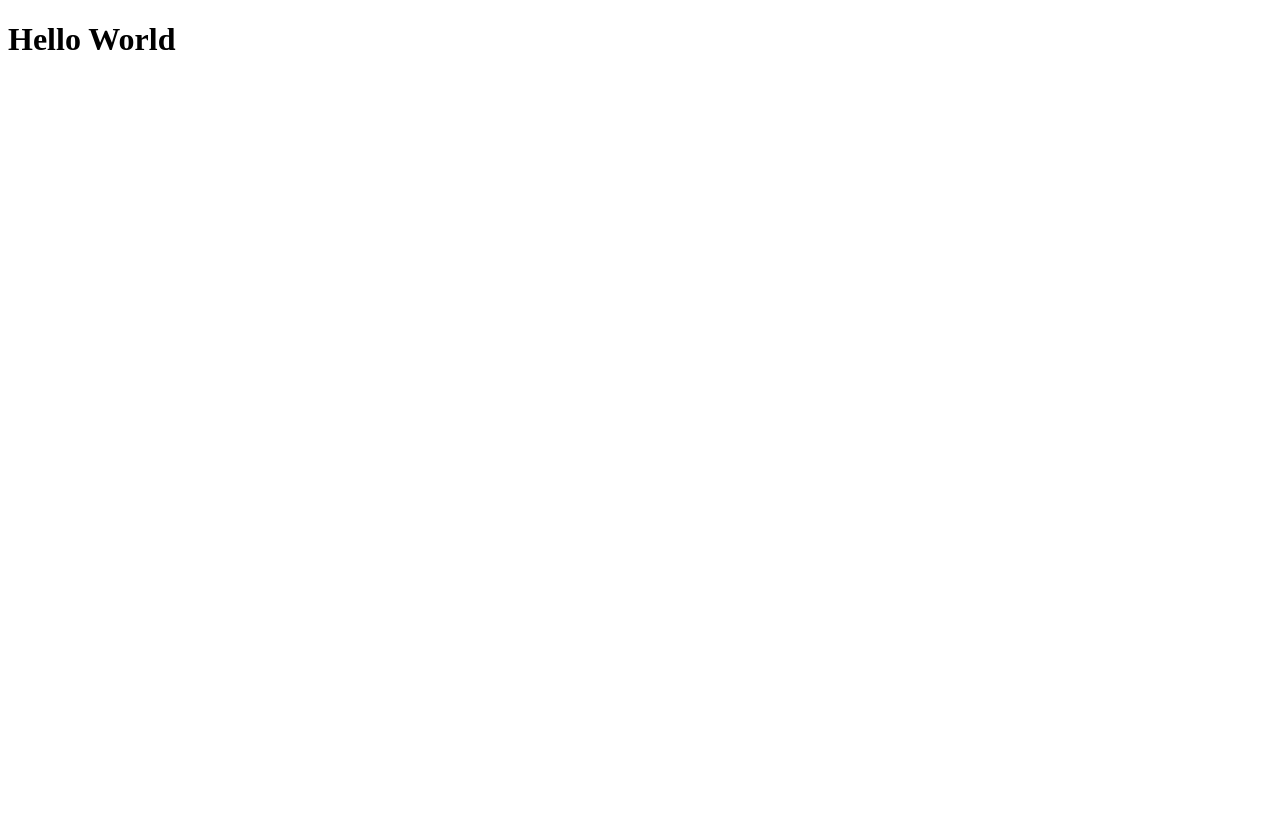
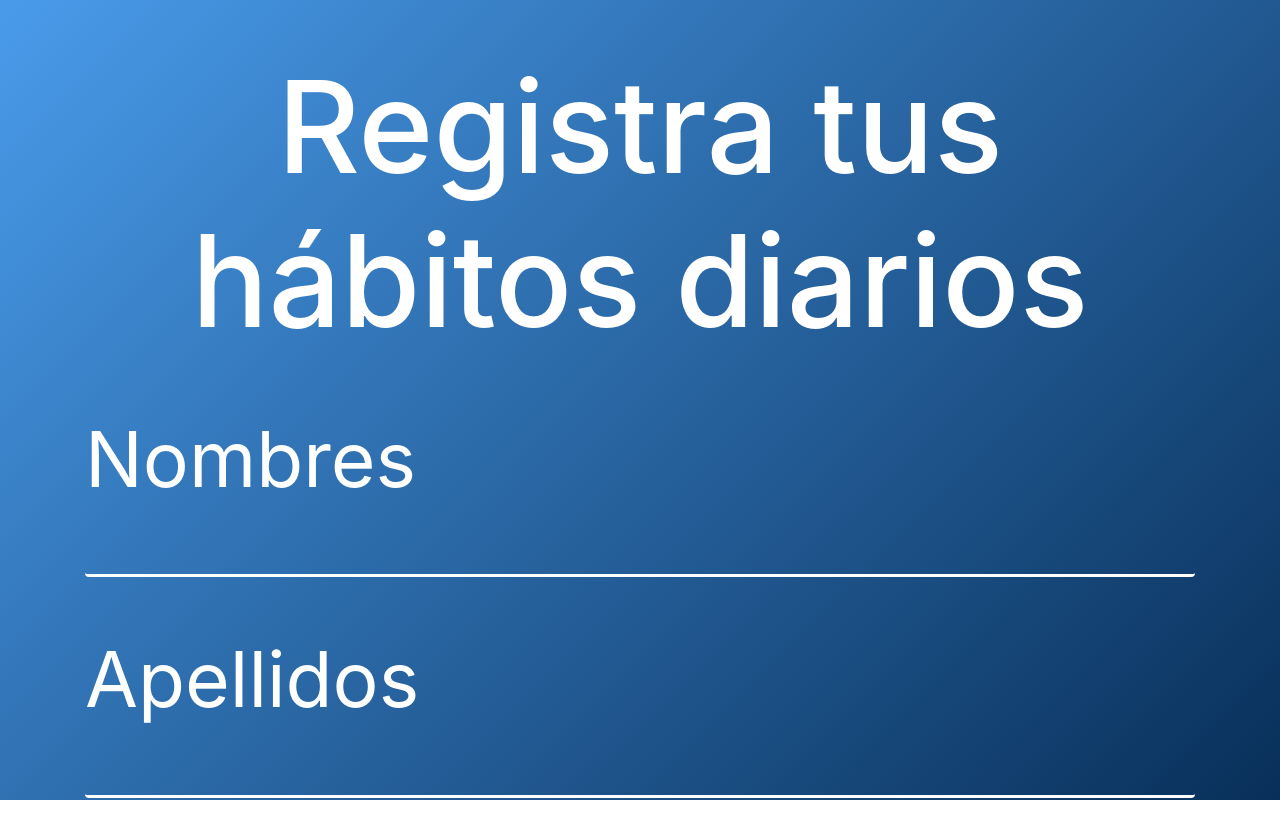
Before and after one commit to dejavuhq/sub-routines-frontend, a React app: page /register in a window 1280 px wide. Shown: the top 838 px of the page. Before the commit the page ends 800 px from the top, so only its background shows below. Built offline with nearby package versions, Linux system fonts and the light colour scheme.

Commit message:
[ADD] basic structure of register page

```diff
--- a/package.json
+++ b/package.json
@@ -19,9 +19,11 @@
   },
   "homepage": "https://github.com/dejavuhq/sub-routines-frontend#readme",
   "dependencies": {
+    "bootstrap": "^4.5.0",
     "react": "^16.13.1",
     "react-dom": "^16.13.1",
-    "react-router-dom": "^5.2.0"
+    "react-router-dom": "^5.2.0",
+    "styled-components": "^5.1.1"
   },
   "devDependencies": {
     "@babel/core": "^7.10.4",
--- /dev/null
+++ b/src/Pages/Register.jsx
@@ -0,0 +1,8 @@
+import React from "react";
+import { RegisterForm } from "../components/RegisterForm/index";
+
+export const Register = () => {
+  return (
+    <RegisterForm/>
+  )
+};
--- /dev/null
+++ b/src/components/App.js
@@ -0,0 +1,20 @@
+import React from 'react';
+import { BrowserRouter, Switch, Route } from 'react-router-dom';
+// import Home from '../components/Home';
+// import Login from '../components/Login';
+import { Register } from '../Pages/Register';
+// import NotFound from '../components/NotFound';
+import "bootstrap/dist/css/bootstrap.min.css";
+
+const App = () => (
+  <BrowserRouter>
+      <Switch>
+        {/* <Route exact path='/home' component={Home} /> */}
+        {/* <Route exact path='/login' component={Login} /> */}
+        <Route exact path='/register' component={Register} />
+        {/* <Route exact path='/register' component={NotFound} /> */}
+      </Switch>
+  </BrowserRouter>
+);
+
+export default App;
--- /dev/null
+++ b/src/components/RegisterForm/index.jsx
@@ -0,0 +1,43 @@
+import React from "react";
+import { Main, Title, Label, Input, FormGroup, Button } from "./styles";
+
+export const RegisterForm = () => {
+  return (
+    <Main>
+      <div className="container">
+        <div className="row">
+          <div className="col">
+            <Title className="text-center">Registra tus hábitos diarios</Title>
+            <form>
+              <FormGroup className="form-group">
+                <Label>Nombres</Label>
+                <Input className="form-control" type="text"/>
+              </FormGroup>
+              <FormGroup className="form-group">
+                <Label>Apellidos</Label>
+                <Input className="form-control" type="text"/>
+              </FormGroup>
+              <FormGroup className="form-group">
+                <Label>Correo electronico</Label>
+                <Input className="form-control" type="email"/>
+              </FormGroup>
+              <FormGroup className="form-group">
+                <Label>Username</Label>
+                <Input className="form-control" type="text"/>
+              </FormGroup>
+              <FormGroup className="form-group">
+                <Label>Nueva contraseña</Label>
+                <Input className="form-control" type="password"/>
+              </FormGroup>
+              <FormGroup className="form-group">
+                <Label>Confirma la contraseña</Label>
+                <Input className="form-control" type="password"/>
+              </FormGroup>
+              <Button type="submit" className="btn btn-primary">Continuar</Button>
+            </form>
+          </div>
+        </div>
+      </div>
+    </Main>
+  )
+};
--- /dev/null
+++ b/src/components/RegisterForm/styles.js
@@ -0,0 +1,34 @@
+import styled from "styled-components";
+
+export const Main = styled.main`
+  height: 100vh;
+  background: linear-gradient(135deg, rgba(73,155,234,1) 0%, rgba(8,47,89,1) 100%);
+`
+export const Title = styled.h1`
+  margin-top: 50px;
+  font-size: 10vw;
+  color: white;
+`
+export const Label = styled.label`
+  margin: 0;
+  font-size: 6vw;
+  color: white;
+`
+export const Input = styled.input`
+  height: 60px;
+  font-size: 45px;
+  color: white;
+  border: 0;
+  border-bottom: 3px solid white;
+  background: transparent;
+`
+export const FormGroup = styled.div`
+  margin: 45px 0;
+`
+export const Button = styled.button`
+  display: block;
+  margin: 0 auto;
+  width: 60%;
+  height: 90px;
+  font-size: 50px;
+`
--- a/src/containers/App.js
+++ /dev/null
@@ -1,21 +0,0 @@
-import React from 'react';
-import { BrowserRouter, Switch, Route } from 'react-router-dom';
-import Home from '../components/Home';
-import Login from '../components/Login';
-import Register from '../components/Register';
-import NotFound from '../components/NotFound';
-
-const App = () => (
-  <BrowserRouter>
-    <Layout>
-      <Switch>
-        <Route exact path='/' component={Home} />
-        <Route exact path='/login' component={Login} />
-        <Route exact path='/register' component={Register} />
-        <Route component={NotFound} />
-      </Switch>
-    </Layout>
-  </BrowserRouter>
-);
-
-export default App;
--- a/src/index.js
+++ b/src/index.js
@@ -1,6 +1,5 @@
 import React from 'react';
 import ReactDOM from 'react-dom';
-import App from './containers/App';
-import Home from './components/Home';
+import App from './components/App';
 
-ReactDOM.render(<Home />, document.getElementById('app'));
+ReactDOM.render(<App />, document.getElementById('app'));
```
Also changed, not shown: src/components/Register.jsx (deleted), 1 other file (tests, documents, lock files or other folders).
